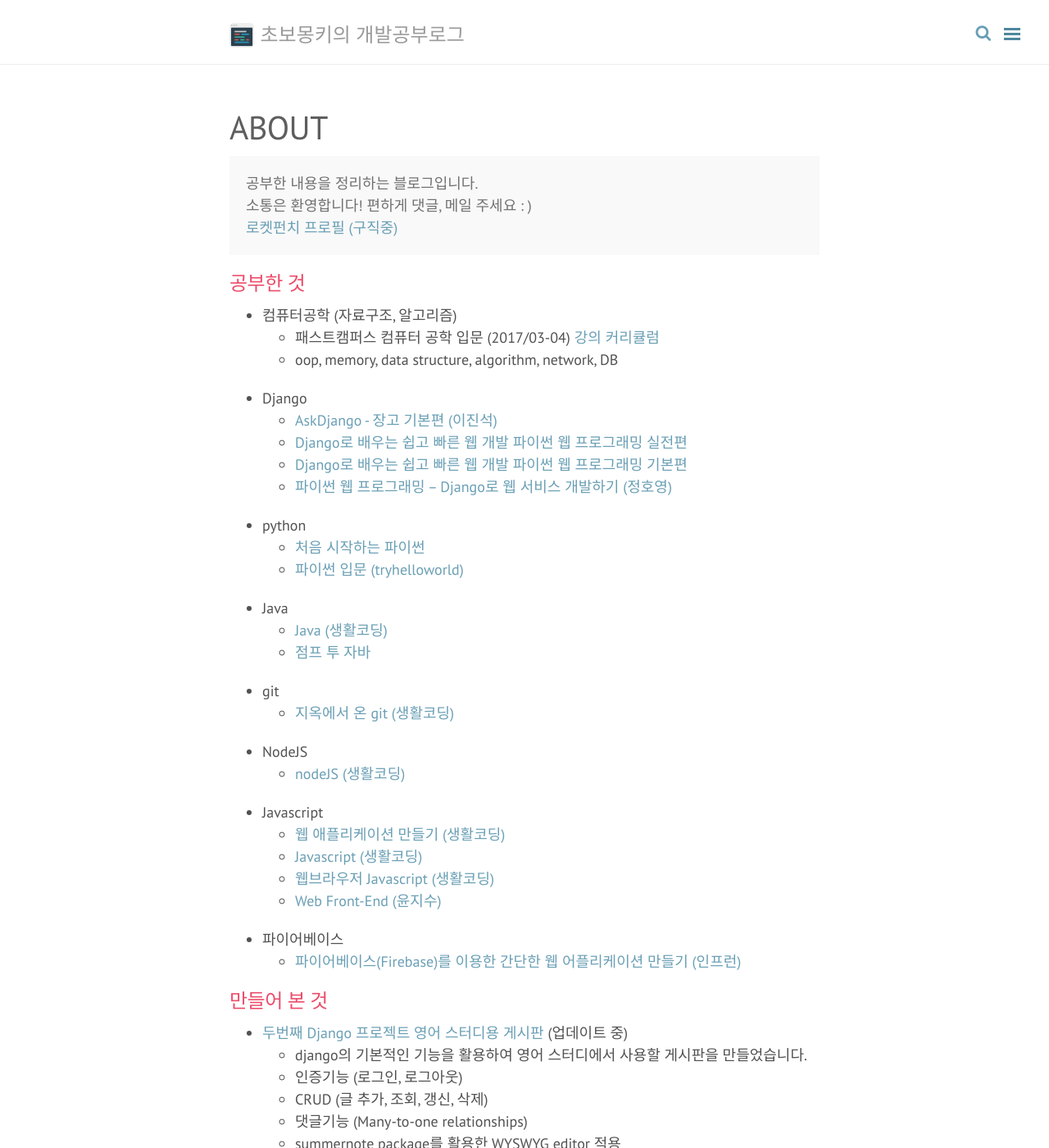
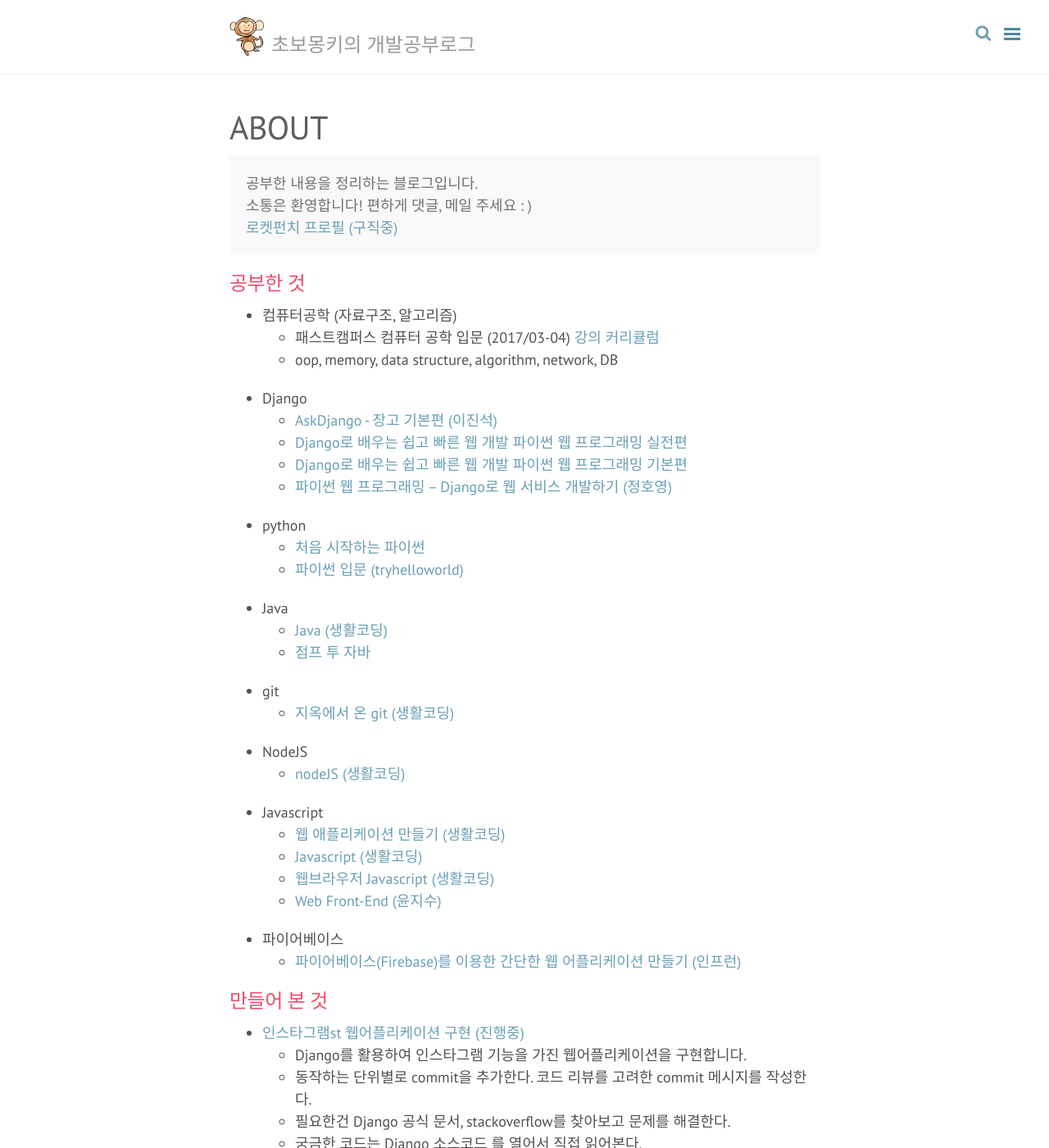
Before and after one commit to wayhome25/wayhome25.github.io, a Jekyll site: the page built from about.md, in a window 1280 px wide and 1400 px high. Shown: the whole window at 82% size. Built offline with Jekyll 4.4.1, drawn with Linux system fonts in a browser that asks for light colours; nearby versions of some CDN libraries; comment, search, counter and statistics services are not loaded; some of the changed text lies outside the part shown.

Commit message:
edit layout

```diff
--- a/_includes/sidebar.html
+++ b/_includes/sidebar.html
@@ -6,9 +6,10 @@
 <div class="sidebar" id="sidebar">
   <div class="sidebar-item">
     <div class="sidebar-personal-info">
-      <div class="sidebar-personal-info-section">
+      <div class="
+      ">
         <a href="https://www.github.com/wayhome25">
-          <img src="/public/profile.png" alt="profile picture" />
+          <img src="/public/profile-pic2.jpg" alt="profile picture" />
         </a>
       </div>
       <div class="sidebar-personal-info-section">
--- a/_layouts/default.html
+++ b/_layouts/default.html
@@ -15,7 +15,7 @@
           <h3 class="masthead-title">
             <a href="{{ site.baseurl }}/" title="{{ site.title }}">
               <!-- <img class="masthead-logo" src="{{ site.baseurl }}{{ site.logo }}"/> -->
-              <img class="masthead-logo" src="/assets/images/browser.png"/>
+              <img class="masthead-logo" src="/assets/images/monkey.jpg"/>
 
             <small id="blog-title">{{ site.tagline }}</small>
             </a>
--- a/_scss/component/_masthead.scss
+++ b/_scss/component/_masthead.scss
@@ -31,7 +31,7 @@
 
   }
   .masthead-logo {
-    height: 30px;
+    height: 50px;
     width: auto;
     vertical-align: text-bottom;
     display: inline;
--- a/about.md
+++ b/about.md
@@ -46,7 +46,15 @@
 
 ## 만들어 본 것
 
-- [두번째 Django 프로젝트 영어 스터디용 게시판](http://sunshinenglish.pythonanywhere.com/) (업데이트 중)
+
+- [인스타그램st 웹어플리케이션 구현 (진행중)](https://github.com/wayhome25/Instagram)
+  - Django를 활용하여 인스타그램 기능을 가진 웹어플리케이션을 구현합니다.
+  - 동작하는 단위별로 commit을 추가한다. 코드 리뷰를 고려한 commit 메시지를 작성한다.
+  - 필요한건 Django 공식 문서, stackoverflow를 찾아보고 문제를 해결한다.
+  - 궁금한 코드는 Django 소스코드 를 열어서 직접 읽어본다.
+  - 능동적으로 고민하고 가능한 스스로 코드를 짜본다. 비효율적이라도 직접 해보고, 다른 사람의 코드를 참고한다.
+
+- [두번째 Django 프로젝트 영어 스터디용 게시판](https://github.com/wayhome25/django_english_project)
     - django의 기본적인 기능을 활용하여 영어 스터디에서 사용할 게시판을 만들었습니다.
     - 인증기능 (로그인, 로그아웃)
     - CRUD (글 추가, 조회, 갱신, 삭제)
@@ -55,7 +63,7 @@
 	- CBV Listview 활용
     - bootstrap을 사용하여 마크업
 
-- [첫번째 Django 프로젝트 메모 게시판](http://siwabada.pythonanywhere.com/)
+- [첫번째 Django 프로젝트 메모 게시판](https://github.com/wayhome25/django_memo_project)
     - 인증기능 (회원가입, 로그인, 로그아웃)
     - CRUD (글 추가, 조회, 갱신, 삭제)
     - 좋아요 기능 (Many-to-one relationships, 비동기 ajax 통신)
```
Also changed, not shown: assets/images/monkey.jpg (added), public/profile-pic2.jpg (added).
